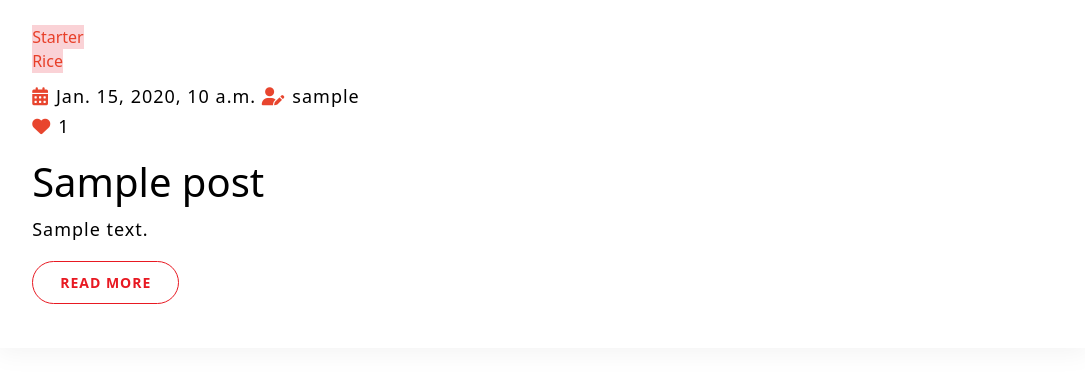
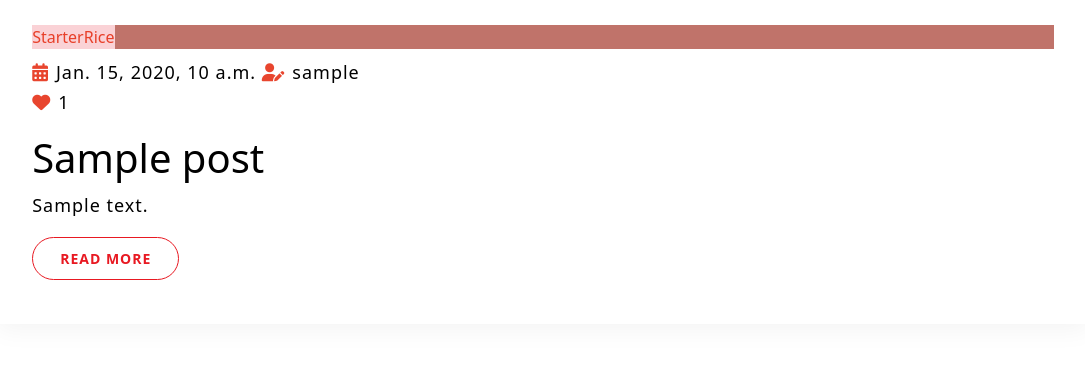
Before and after one commit to ssreelakshmi88/The-Indian-tuin-restaurant_PP4, a Django app: page /blog/ in a window 1280 px wide. Shown: the part 569-957 px from the top of the page, without its empty margins (97-1182 px from the left). Run offline with Django 3.2, Linux system fonts and the light colour scheme; tables that the repository leaves empty hold one stand-in row (values such as "Sample post"); some libraries are stand-ins or nearby versions.

Commit message:
Solving html errors

```diff
--- a/blog/templates/blog/post_list.html
+++ b/blog/templates/blog/post_list.html
@@ -20,13 +20,14 @@
                             </div>
                         </a>
                         <div class="card-body px-0 pb-1">
-                            <ul class="post-meta mb-2">
-                                <li> {{ post.get_meal_type_display| capfirst }}
-                                </li>
-                                <br>
-                                <li class="food-type"> {{ post.get_food_type_display| capfirst }}</li>
+                            <div class="post-meta mb-2">
+                                <span>{{ post.get_meal_type_display| capfirst }}
+                                </span>
 
-                            </ul>
+                                <span>
+                                    {{ post.get_food_type_display| capfirst }}<span>
+
+                            </div>
                             <div class="meta-wrap">
                                 <p class="meta">
                                     <span><i class="fa-solid fa-calendar-days"></i>{{ post.created_on }}</span>
--- a/menu/templates/menu/menu_form.html
+++ b/menu/templates/menu/menu_form.html
@@ -6,13 +6,15 @@
 <h1 class="create-form">Menu Form</h1>
 
 
-<form class="create-form" action="" method="post" enctype="multipart/form-data">
+<form class="create-form" action="" method="post">
     {% csrf_token %}
 
 
     {{ form | crispy }}
 
-    <a href="{% url 'menu' %}" class="back-link"><button type="button" class="form-button">Go Back</button></a>
+    <a href="{% url 'menu' %}" class="back-link">
+        <button type="button" class="form-button">Go Back</button>
+    </a>
     <button type="submit" class="form-button">Submit</button>
 
 </form>
--- a/static/css/style.css
+++ b/static/css/style.css
@@ -404,9 +404,10 @@ a.post-title-sm:hover {
 .post-meta {
     padding-left: 0;
     display: -webkit-box;
+    background-color: #c0736a;
 }
 
-.post-meta li {
+.post-meta span {
     list-style-type: none;
     display: inline-block;
     color: #e4260bda;
@@ -424,10 +425,6 @@ a.post-title-sm:hover {
     margin-right: 2px;
     font-size: 14px;
     border-radius: 0;
-}
-
-.food-type {
-    color: rgba(192, 185, 240, 0.893)
 }
 
 .post-meta li a:hover {
--- a/templates/base.html
+++ b/templates/base.html
@@ -31,7 +31,6 @@
             <div class="container">
                 <a class="navbar-logo" href="{% url 'home' %}"><i class="fa-solid fa-utensils"></i>
                     IndianTuin<i class="fa-solid fa-utensils"></i></a>
-                </a>
                 <button class="navbar-toggler" type="button" data-bs-toggle="collapse" data-bs-target="#navbarNav"
                     aria-controls="navbarNav" aria-expanded="false" aria-label="Toggle navigation">
                     <i class="fas fa-stream navbar-toggler-icon"></i>
--- a/users/templates/users/contact.html
+++ b/users/templates/users/contact.html
@@ -14,10 +14,10 @@
             {% if submitted %}
             <p class="success">Your message submitted successfully</p>
             {% else %}
-            <form method="POST" action="">
+            <form method="POST" action="#">
                 {% csrf_token %}
                 {{ form|crispy }}
-                <a> <button type="submit" class="submit-btn">Submit</a></button>
+                <button type="submit" class="submit-btn">Submit</button>
             </form>
         </div>
     </div>
--- a/users/views.py
+++ b/users/views.py
@@ -41,7 +41,6 @@ def user_profile(request):
     """
     user = User.objects.filter(username=request.user.username).first()
     profile = user.userprofile
-    approvals = Comment.objects.filter(approved=False).count()
     users = UserProfile.objects.all().count()
     if user.is_staff:
         reservations = Reservation.objects.all().count()
@@ -52,7 +51,7 @@ def user_profile(request):
     posts = Post.objects.all()
     for post in posts:
         comments += post.comments.filter(name=request.user).count()
-        likes += post.likes.filter(username=request.user.username).count()
+
         reservations += Reservation.objects.filter(
                     email=request.user.email).count()
 
```
Also changed, not shown: blog/templates/blog/post_detail.html (+6 -6 lines), users/templates/users/profile.html (+0 -9 lines), blog/tests/test_forms.py (renamed from blog/test_forms.py), blog/tests/test_views.py (renamed from blog/test_views.py), blog/tests/tests_models.py (renamed from blog/tests_models.py), restaurant/tests/tests_forms.py (renamed from restaurant/tests_forms.py), restaurant/tests/tests_models.py (renamed from restaurant/tests_models.py), users/tests/tests_forms.py (line endings or trailing spaces), users/tests/tests_models.py (renamed from users/tests_models.py).
